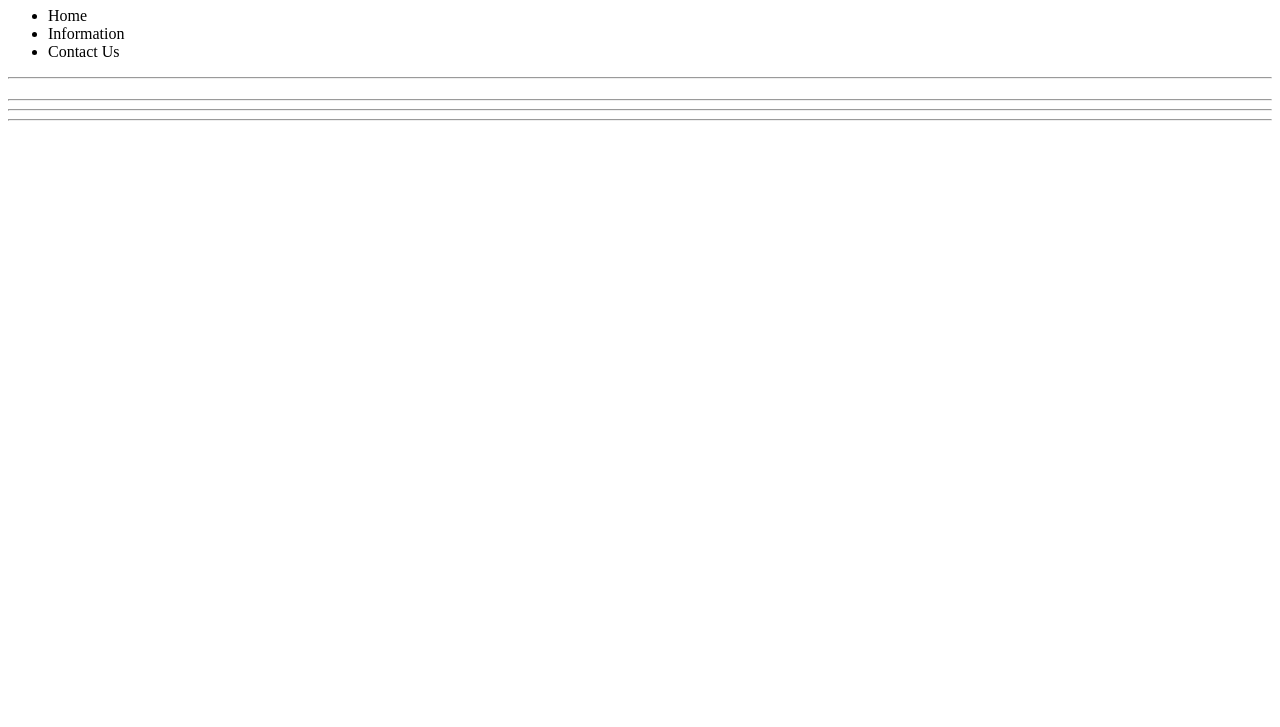
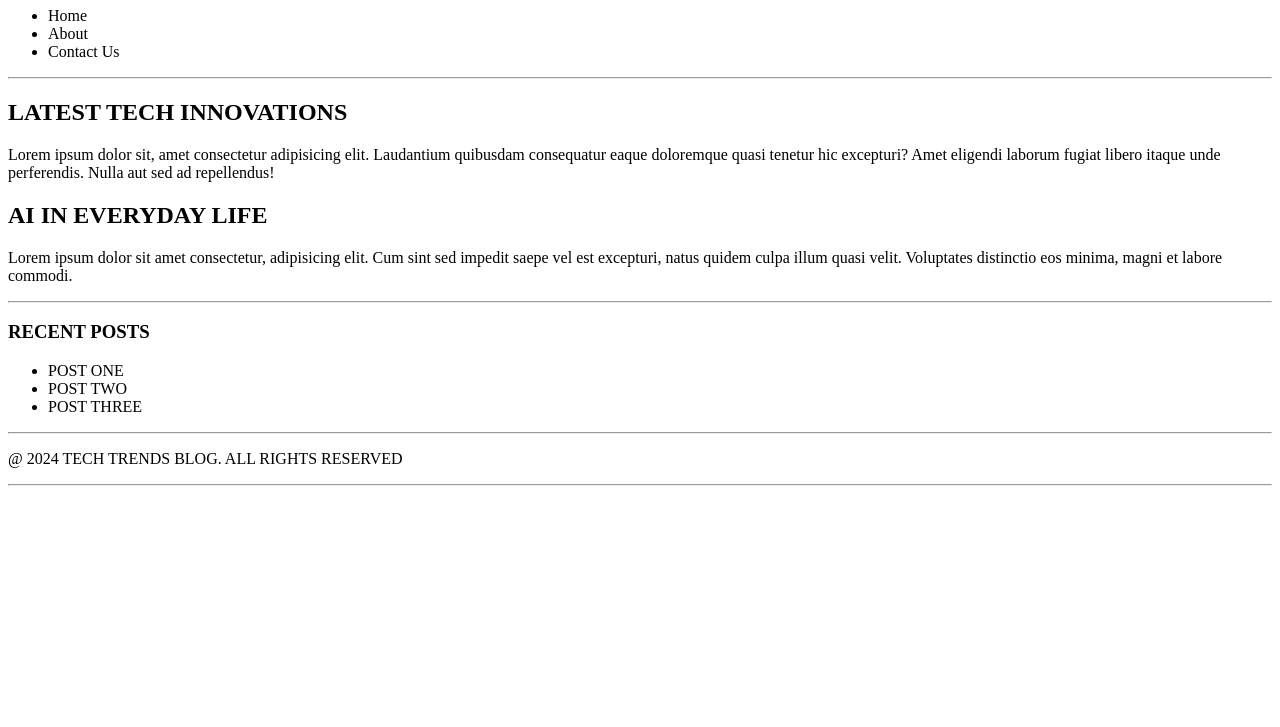
Before and after one commit to tylervw01/CODING-IN-HTML, a plain HTML site: page VND_VP_EDUBE/LABS/Semantic-Lab/semanticLab.html in a window 1280 px wide. Shown: the part 73-800 px from the top of the page. Drawn offline with Linux system fonts and the light colour scheme.

Commit message:
modified

```diff
--- a/VND_VP_EDUBE/LABS/Semantic-Lab/semanticLab.html
+++ b/VND_VP_EDUBE/LABS/Semantic-Lab/semanticLab.html
@@ -7,26 +7,40 @@
 </head>
 <body>
     <header>
-        <h1>SEMANTIC LABS</h1>
+        <h1>TECH TRENDS BLOG</h1>
         <nav>
             <ul>
-                <li>Home</li>
-                <li>Information</li>
-                <li>Contact Us</li>
+                <li><a href="#"></a>Home</li>
+                <li><a href="#"></a>About</li>
+                <li><a href="#"></a>Contact Us</li>
             </ul>
         </nav>
     </header>
 <hr>
-    <section>
-        <h1></h1>
-        <p></p>
-    </section>
+    <main>
+  <article>
+<h2>LATEST TECH INNOVATIONS</h2>
+<p>Lorem ipsum dolor sit, amet consectetur adipisicing elit. Laudantium quibusdam consequatur eaque doloremque quasi tenetur hic excepturi? Amet eligendi laborum fugiat libero itaque unde perferendis. Nulla aut sed ad repellendus!</p>
+</article>
+
+  <article>
+<h2>AI IN EVERYDAY LIFE</h2>
+<p>Lorem ipsum dolor sit amet consectetur, adipisicing elit. Cum sint sed impedit saepe vel est excepturi, natus quidem culpa illum quasi velit. Voluptates distinctio eos minima, magni et labore commodi.</p>
+</article>
+</main>
 <hr>
-    <aside></aside>
-
-    <article></article>
+              <aside>
+                <h3>RECENT POSTS</h3>
+                <ul>
+                    <li>POST ONE</li>
+                    <li>POST TWO</li>
+                    <li>POST THREE</li>
+                </ul>
+            </aside>
 <hr>
-    <footer></footer>
+    <footer>
+        <p>@ 2024 TECH TRENDS BLOG. ALL RIGHTS RESERVED</p>
+    </footer>
 <hr>
 </body>
 </html>
```
